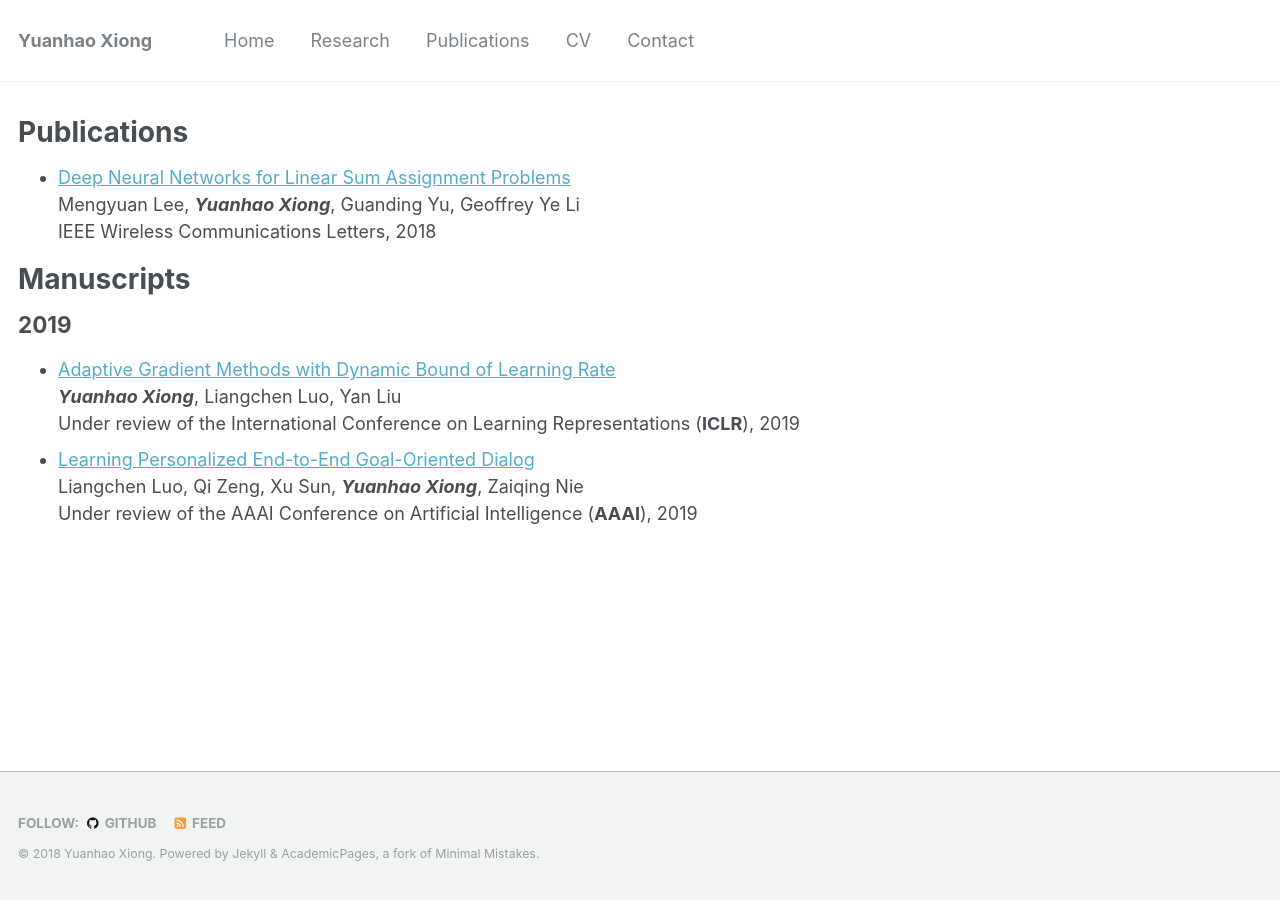
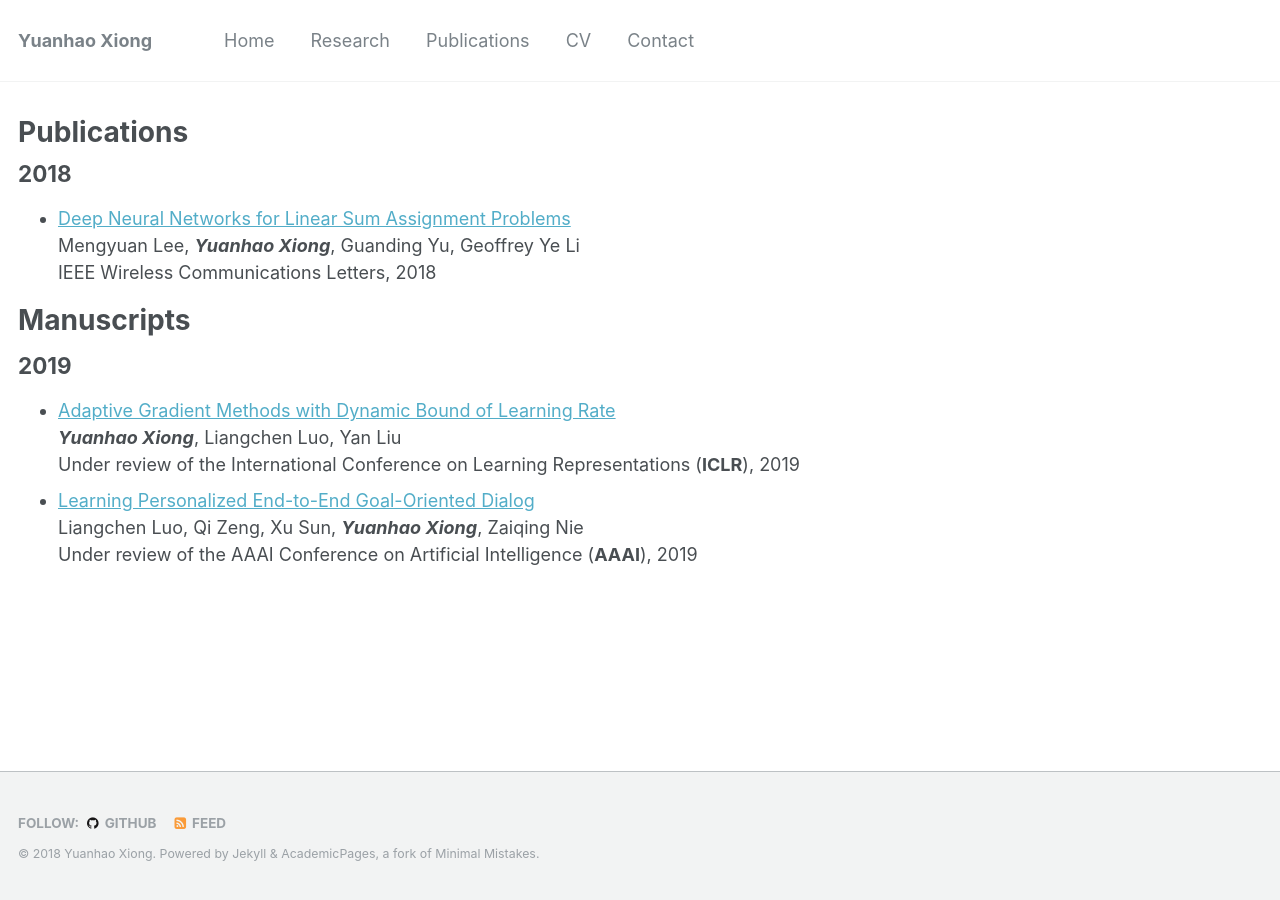
Before and after one commit to xyh97/xyh97.github.io, a Jekyll site: the page built from _pages/publications.md, in a window 1280 px wide. Built offline with Jekyll 4.4.1, drawn with Linux system fonts in a browser that asks for light colours.

Commit message:
add 2018

```diff
--- a/_pages/publications.md
+++ b/_pages/publications.md
@@ -4,6 +4,8 @@ title: "Publications"
 permalink: /publications/
 author_profile: true
 ---
+
+## 2018
 - [Deep Neural Networks for Linear Sum Assignment Problems](https://ieeexplore.ieee.org/stamp/stamp.jsp?tp=&arnumber=8371290)
 Mengyuan Lee, ***Yuanhao Xiong***, Guanding Yu, Geoffrey Ye Li
 IEEE Wireless Communications Letters, 2018
```
